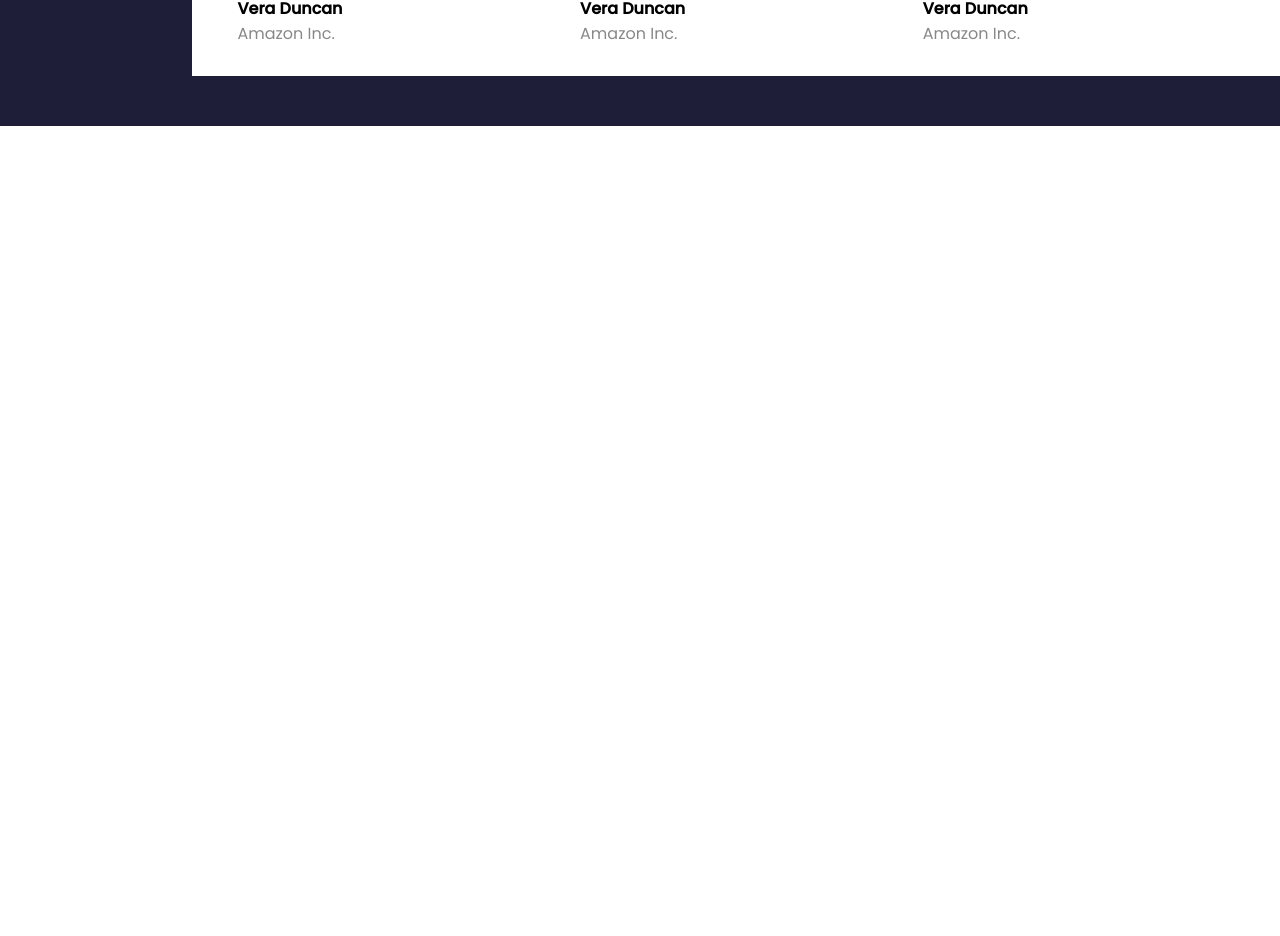
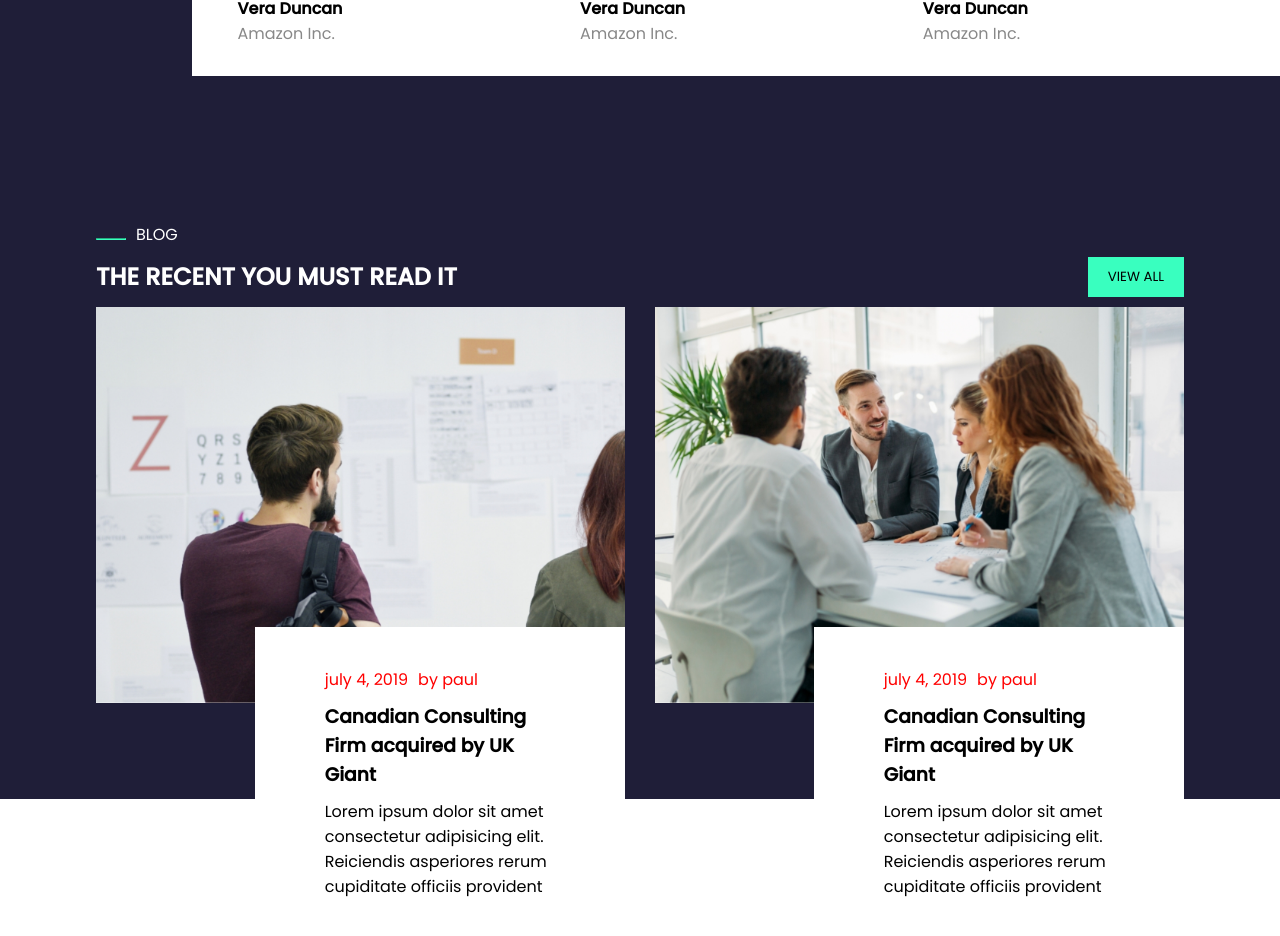
Before and after one commit to massimocolella02/proj-html-vuejs, a Vue app: page / in a window 1280 px wide. Shown: the part 3220-4156 px from the top of the page. Before the commit the page ends 3346 px from the top, so only its background shows below. Built offline with nearby package versions, Linux system fonts and the light colour scheme; some icons are missing.

Commit message:
completata sezione blog

```diff
--- a/src/App.vue
+++ b/src/App.vue
@@ -5,6 +5,7 @@ import ConsultatsComp from './components/ConsultatsComp.vue';
 import AboutUs from './components/AboutUs.vue';
 import ProjectCom from './components/ProjectCom.vue'
 import TestimonialComp from './components/TestimonialComp.vue'
+import BlogComp from './components/BlogComp.vue';
 
 export default{
   name: 'App',
@@ -14,7 +15,8 @@ export default{
     ConsultatsComp,
     AboutUs,
     ProjectCom,
-    TestimonialComp
+    TestimonialComp,
+    BlogComp
   }
 }
 </script>
@@ -26,6 +28,7 @@ export default{
   <AboutUs/>
   <ProjectCom/>
   <TestimonialComp/>
+  <BlogComp/>
 </template>
 
 <style>
--- /dev/null
+++ b/src/components/BlogComp.vue
@@ -0,0 +1,97 @@
+<template>
+    <div id="blog">
+        <div class="container">
+            <hr>
+            <span>blog</span>
+            <div class="title-cards">
+                <h2>the recent you must read it</h2>
+                <button>view all</button>
+            </div>
+            <div class="cards">
+                <div class="card">
+                    <img src="/images/startup-business-people-and-strategy-board-PAJ3P9K-1390x1042.jpg" alt="">
+                    <div class="info">
+                        <span>july 4, 2019</span>
+                        <span>by paul</span>
+                        <h3>Canadian Consulting Firm acquired by UK Giant</h3>
+                        <p>Lorem ipsum dolor sit amet consectetur adipisicing elit. Reiciendis asperiores rerum cupiditate officiis provident</p>
+                    </div>
+                </div>
+
+                <div class="card">
+                    <img src="/images/business-people-working-together-on-project-and-5FHSKBL-1390.jpg" alt="">
+                    <div class="info">
+                        <span>july 4, 2019</span>
+                        <span>by paul</span>
+                        <h3>Canadian Consulting Firm acquired by UK Giant</h3>
+                        <p>Lorem ipsum dolor sit amet consectetur adipisicing elit. Reiciendis asperiores rerum cupiditate officiis provident</p>
+                    </div>
+                </div>
+            </div>
+        </div>
+    </div>
+</template>
+
+<script>
+export default {
+    name: 'BlogComp'
+}
+</script>
+
+<style scoped>
+#blog{
+    background-color: var(--bg-color);
+    padding: 6rem 0;
+}
+    .container{
+        width: 85%;
+        margin: 0 auto;
+        text-transform: uppercase;
+        color: white;
+    }
+    .container hr{
+        display: inline-block;
+        width: 30px;
+        margin-right: 10px;
+        border-color: var(--celeste);
+    }
+    .cards, .title-cards{
+        display: flex;
+        justify-content: space-between;
+        align-items: center;
+        margin-top: 10px;
+    }
+    .card{
+        width: calc(100% / 2 - 15px);
+        position: relative;
+    }
+    .card img{
+        width: 100%;
+        display: block;
+    }
+    .info{
+        width: 70%;
+        position: absolute;
+        right: 0;
+        top: 320px;
+        padding: 40px 70px;
+        background-color: white;
+        color: black;
+        text-transform: none;
+    }
+    .info span{
+        margin-right: 10px;
+        color: red;
+    }
+    .info h3{
+        margin-bottom: 10px;
+        margin-top: 10px    ;
+    }
+    .title-cards button{
+        text-transform: uppercase;
+        background-color: var(--celeste);
+        border: transparent;
+        padding: 10px 20px;
+        cursor: pointer;
+    }
+</style>
```
